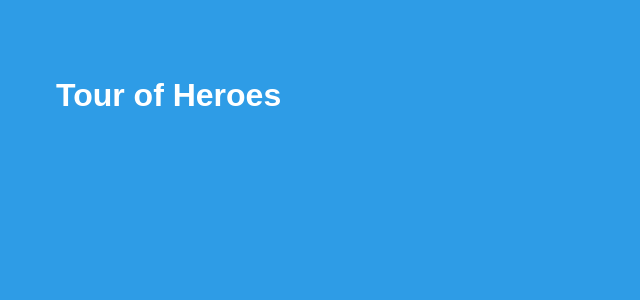
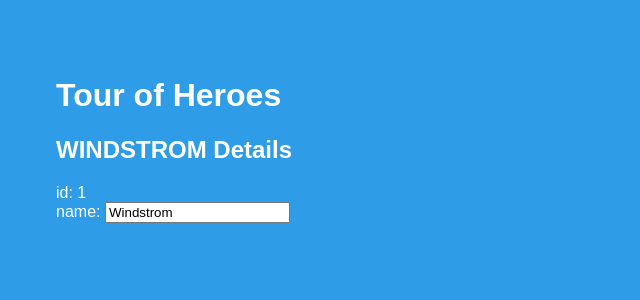
Before and after one commit to murdisto/TourOfHeroes, an Angular app: page / in a window 1280 px wide. Shown: the top 300 px of the page, without its empty margins (0-640 px from the left). Built offline with nearby package versions, Linux system fonts and the light colour scheme.

Commit message:
expand heroes component

```diff
--- a/src/app/app.component.html
+++ b/src/app/app.component.html
@@ -1 +1,2 @@
 <h1>{{ title }}</h1>
+<app-heroes></app-heroes>
--- a/src/app/app.module.ts
+++ b/src/app/app.module.ts
@@ -1,5 +1,6 @@
 import { BrowserModule } from '@angular/platform-browser';
 import { NgModule } from '@angular/core';
+import { FormsModule } from '@angular/forms'; // <-- NgModel lives here
 
 
 import { AppComponent } from './app.component';
@@ -12,7 +13,8 @@ import { HeroesComponent } from './heroes/heroes.component';
     HeroesComponent
   ],
   imports: [
-    BrowserModule
+    BrowserModule,
+    FormsModule
   ],
   providers: [],
   bootstrap: [AppComponent]
--- /dev/null
+++ b/src/app/hero.ts
@@ -0,0 +1,4 @@
+export class Hero {
+  id: number;
+  name: string;
+}
--- a/src/app/heroes/heroes.component.html
+++ b/src/app/heroes/heroes.component.html
@@ -1,3 +1,8 @@
-<p>
-  heroes works!
-</p>
+
+<h2>{{ hero.name | uppercase }} Details</h2>
+<div><span>id: </span>{{ hero.id }}</div>
+<div>
+    <label>name:
+      <input [(ngModel)]="hero.name" placeholder="name">
+    </label>
+</div>
--- a/src/app/heroes/heroes.component.ts
+++ b/src/app/heroes/heroes.component.ts
@@ -1,4 +1,5 @@
 import { Component, OnInit } from '@angular/core';
+import { Hero } from '../hero';
 
 @Component({
   selector: 'app-heroes',
@@ -6,6 +7,10 @@ import { Component, OnInit } from '@angular/core';
   styleUrls: ['./heroes.component.css']
 })
 export class HeroesComponent implements OnInit {
+  hero: Hero = {
+    id: 1,
+    name: 'Windstrom'
+  };
 
   constructor() { }
 
```
